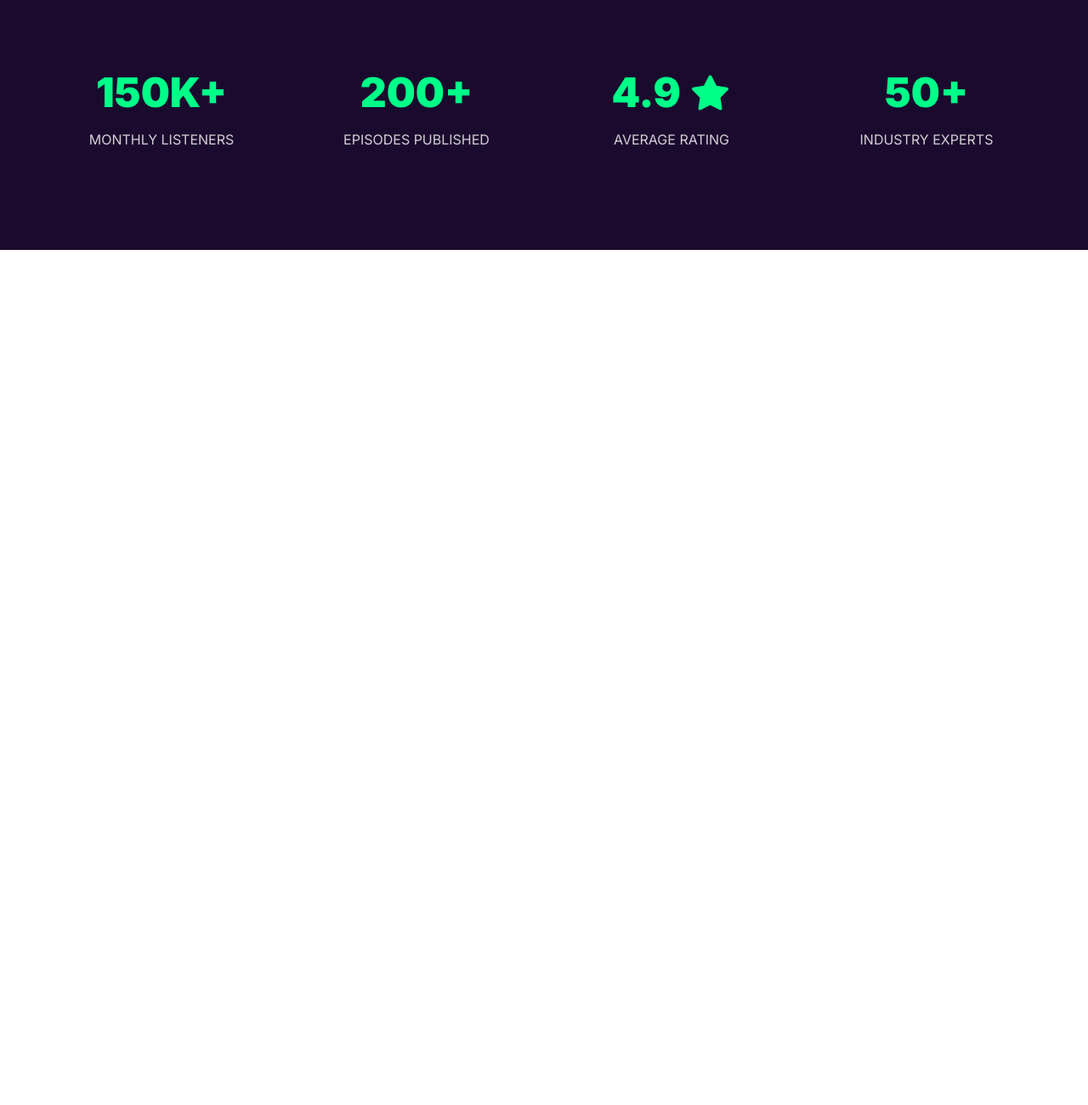
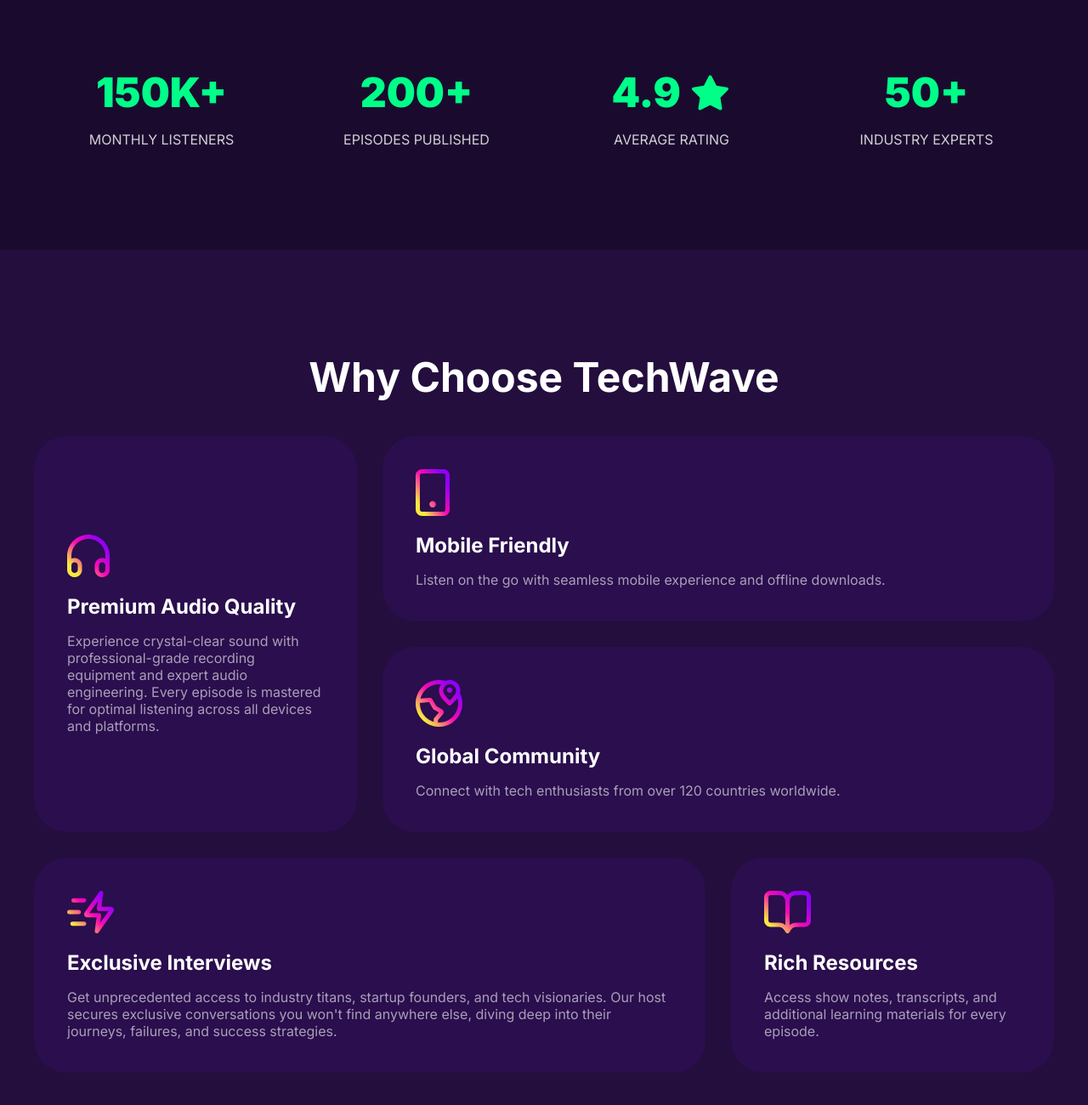
Before and after one commit to khorshedalam0369-hash/projects-a02, a plain HTML site: page index.html in a window 1280 px wide. Shown: the part 1158-2458 px from the top of the page at 85% size. Before the commit the page ends 1452 px from the top, so only its background shows below. Drawn offline with Linux system fonts and the light colour scheme.

Commit message:
main why choose section commit

```diff
--- a/index.html
+++ b/index.html
@@ -95,9 +95,60 @@
                 </div>
             </div>
         </section>
+
+        <section class="why-choose">
+            <div class="why-choose-container text-white margin-auto">
+                <h2 class="why-choose-title section-title">Why Choose TechWave</h2>
+
+                <div class="why-choose-card-container">
+                    <div class="why-choose-card display-flex" id="premium-quality">
+                        <div>
+                            <div class="why-choose-card-img-container">
+                                <img src="./assets/headphone.png" alt="">
+                            </div>
+                            <h3 class="why-choose-card-title">Premium Audio Quality</h3>
+                            <p class="why-choose-card-info">Experience crystal-clear sound with professional-grade
+                                recording equipment and expert audio engineering. Every episode is mastered for optimal
+                                listening across all devices and platforms.</p>
+                        </div>
+                    </div>
+                    <div class="why-choose-card" id="mobile-friendly">
+                        <div class="why-choose-card-img-container">
+                            <img src="./assets/device.png" alt="">
+                        </div>
+                        <h3 class="why-choose-card-title">Mobile Friendly</h3>
+                        <p class="why-choose-card-info">Listen on the go with seamless mobile experience and offline
+                            downloads.</p>
+                    </div>
+                    <div class="why-choose-card" id="global-community">
+                        <div class="why-choose-card-img-container">
+                            <img src="./assets/location.png" alt="">
+                        </div>
+                        <h3 class="why-choose-card-title">Global Community</h3>
+                        <p class="why-choose-card-info">Connect with tech enthusiasts from over 120 countries worldwide.
+                        </p>
+                    </div>
+                    <div class="why-choose-card" id="interview">
+                        <div class="why-choose-card-img-container">
+                            <img src="./assets/super-charged.png" alt="">
+                        </div>
+                        <h3 class="why-choose-card-title">Exclusive Interviews</h3>
+                        <p class="why-choose-card-info">Get unprecedented access to industry titans, startup founders,
+                            and tech visionaries. Our host secures exclusive conversations you won't find anywhere else,
+                            diving deep into their journeys, failures, and success strategies.</p>
+                    </div>
+                    <div class="why-choose-card" id="resource">
+                        <div class="why-choose-card-img-container">
+                            <img src="./assets/resource.png" alt="">
+                        </div>
+                        <h3 class="why-choose-card-title">Rich Resources</h3>
+                        <p class="why-choose-card-info">Access show notes, transcripts, and additional learning
+                            materials for every episode.</p>
+                    </div>
+                </div>
+            </div>
+        </section>
     </main>
-
-
 
 </body>
 
--- a/style.css
+++ b/style.css
@@ -124,7 +124,7 @@
     font-weight: 600;
     color: #1A0B2E;
     background-color: #00FF88;
-    box-shadow: 0px 4px 26px #00ff8880;
+    box-shadow: 0px 4px 25px #00ff8880;
     border-radius: 1000px;
     position: absolute;
     top: 5%;
@@ -157,7 +157,7 @@
     margin-top: 24px;
     justify-content: center;
     align-items: center;
-    gap: 8px;
+    gap: 9px;
 }
 
 #btn-banner-2 {
@@ -213,3 +213,65 @@
     margin-top: 16px;
     text-transform: uppercase;
 }
+
+
+
+.why-choose {
+    padding: 120px 0px;
+    background-color: #230e3d;
+}
+
+.why-choose-container {
+    max-width: 1200px;
+}
+
+#premium-quality {
+    grid-area: pre;
+    align-items: center;
+}
+
+#mobile-friendly {
+    grid-area: mob;
+}
+
+#global-community {
+    grid-area: glo;
+}
+
+#interview {
+    grid-area: int;
+}
+
+#resource {
+    grid-area: res;
+}
+
+.why-choose-card-container {
+    margin-top: 40px;
+    display: grid;
+    grid-template-columns: repeat(3, 1fr);
+    gap: 30px;
+    grid-template-areas:
+        'pre    mob    mob'
+        'pre    glo    glo'
+        'int    int    res'
+    ;
+}
+
+.why-choose-card {
+    padding: 39px 39px;
+    background-color: #35116566;
+    border-radius: 38px;
+}
+
+
+.why-choose-card-title {
+    font-size: 1.5rem;
+    font-weight: 700;
+    margin-top: 16px;
+}
+
+.why-choose-card-info {
+    margin-top: 16px;
+    opacity: 0.6;
+}
```
Also changed, not shown: assets/super-charged.png (added).
